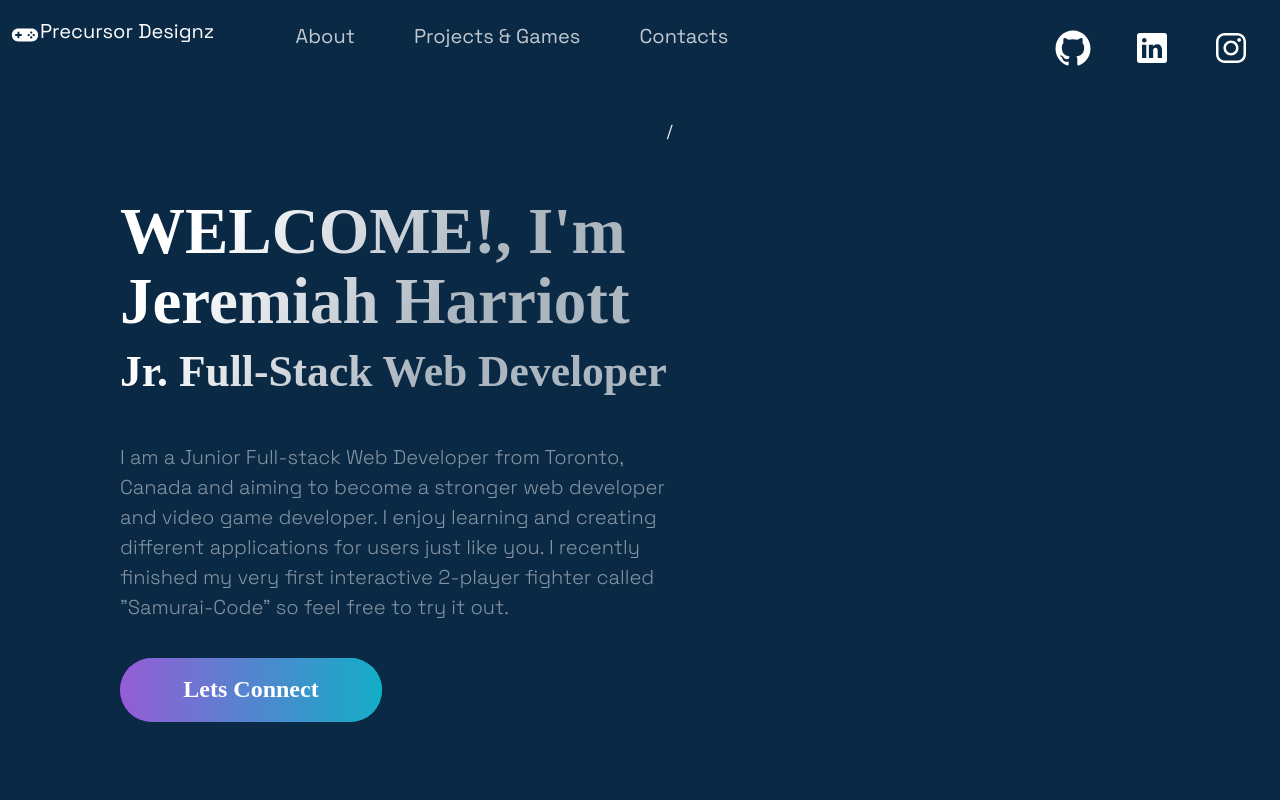
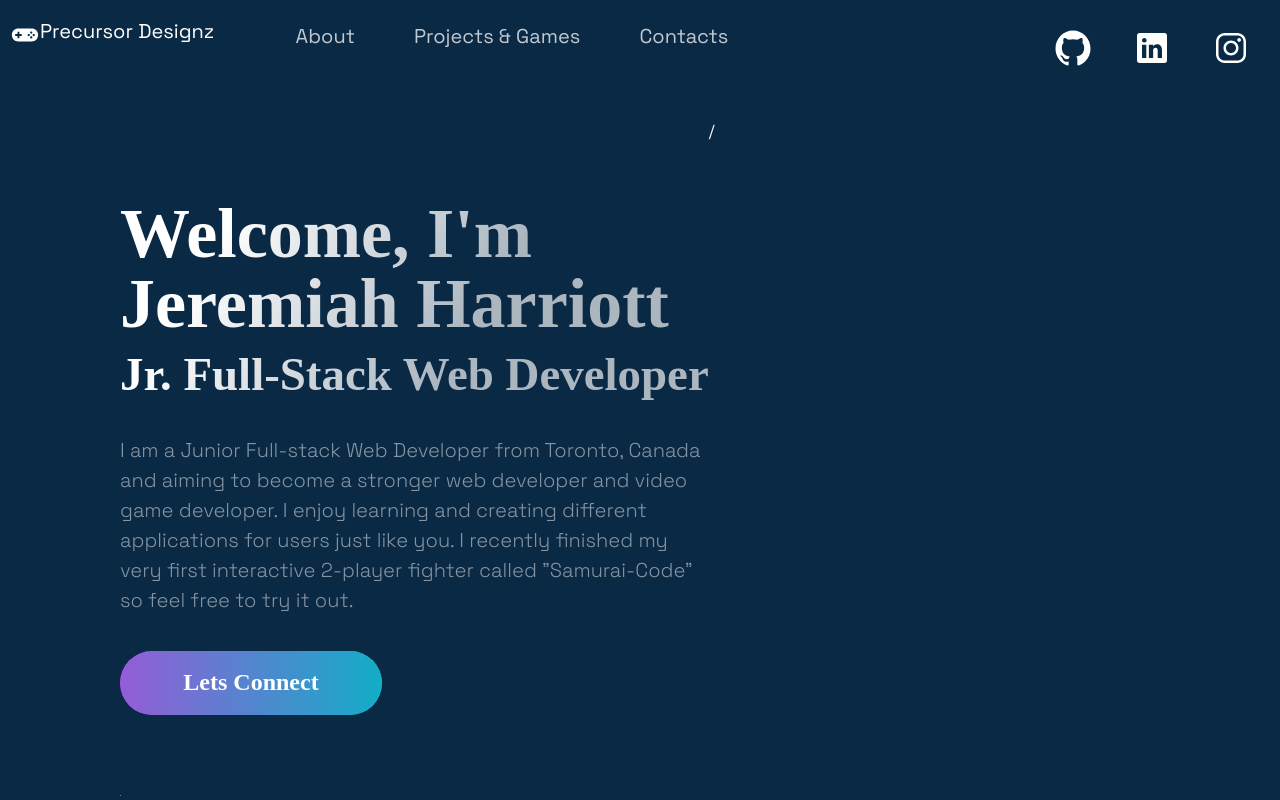
Before and after one commit to britishninja47/Portfolio, a Next.js app: page / in a window 1280 px wide. Shown: the top 800 px of the page. Built offline with nearby package versions, Linux system fonts and the light colour scheme.

Commit message:
change smade to title again width and size

```diff
--- a/src/components/Hero/Hero.js
+++ b/src/components/Hero/Hero.js
@@ -8,7 +8,7 @@ const Hero = (props) => (
   <section row nopadding>
     <LeftSection>
       <SectionTitle main center>
-        WELCOME!, I'm <br />
+        Welcome, I'm <br />
        <strong> Jeremiah Harriott </strong>
         <h6> Jr. Full-Stack Web Developer </h6>
       </SectionTitle>
--- a/src/styles/GlobalComponents/index.js
+++ b/src/styles/GlobalComponents/index.js
@@ -26,14 +26,14 @@ export const Section = styled.section`
 
 export const SectionTitle = styled.h1`
   font-weight: 800;
-  font-size: ${(props) => props.main ? '65px' : '56px'};
+  font-size: ${(props) => props.main ? '70px' : '56px'};
   line-height: ${(props) => props.main ? '70px' : '56px'};
   width: max-content;
   max-width: 100%;
   background: linear-gradient(121.57deg, #FFFFFF 18.77%, rgba(255, 255, 255, 0.66) 60.15%);
   -webkit-background-clip: text;
   -webkit-text-fill-color: transparent;
-  margin-bottom: 20px;
+  margin-bottom: 10px;
   padding: ${(props) => props.main ? '30px 0 16px' : '0'};
 
   @media ${props => props.theme.breakpoints.md}{
```
